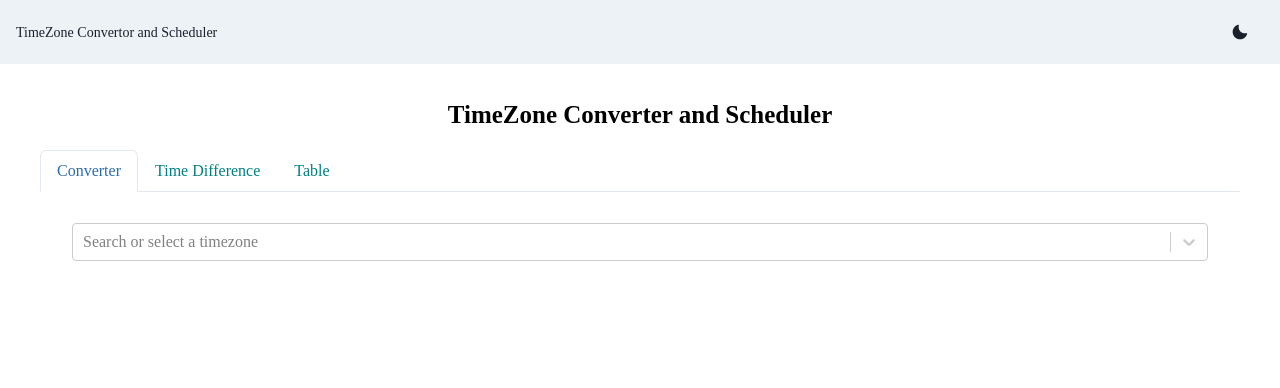
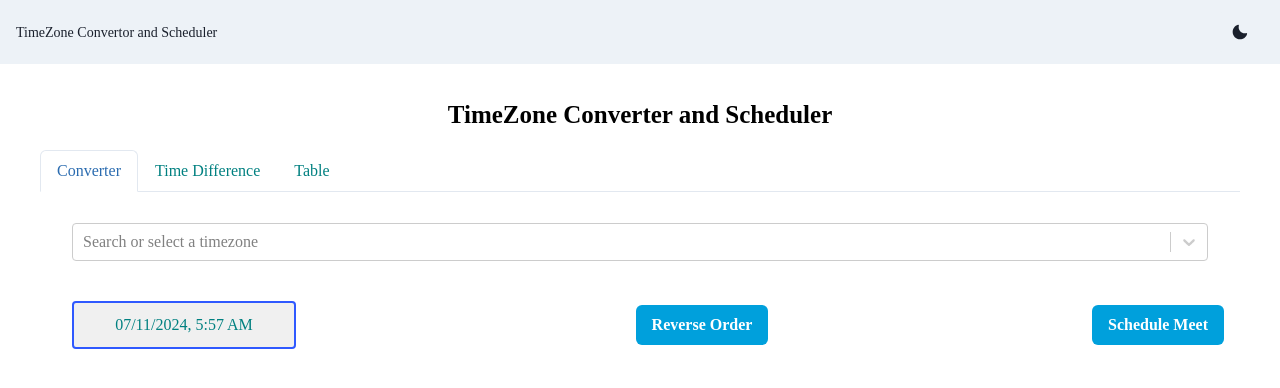
Before and after one commit to Hashal890/timezone-convertor-and-scheduler, a React (Create React App) app: page / in a window 1280 px wide. Shown: the top 388 px of the page. Built offline with nearby package versions, Linux system fonts and the light colour scheme.

Commit message:
created date picker, reverse timezones and schedule meet functions

```diff
--- a/src/components/time-convertor/converter/ConverterSection.jsx
+++ b/src/components/time-convertor/converter/ConverterSection.jsx
@@ -1,10 +1,15 @@
 import React, { useState } from "react";
-import { Box } from "@chakra-ui/react";
+import { Box, Button, Flex } from "@chakra-ui/react";
+import moment from "moment";
 import TimezoneSearchAndSelect from "./TimezoneSearchAndSelect";
 import { INIT_FORMATTED_TIME_ZONES } from "../../../assets/data";
+import DatePicker from "./DatePicker";
+import ScheduleMeetButton from "./ScheduleMeetButton";
 
 const ConverterSection = () => {
   const [timezones, setTimezones] = useState(INIT_FORMATTED_TIME_ZONES);
+  const [selectedDate, setSelectedDate] = useState(moment.utc().toDate());
+  const [time, setTime] = useState(moment.utc().toDate());
 
   const handleTimezoneSelect = (timezone) => {
     if (!timezones.find((tz) => tz.value === timezone.value)) {
@@ -12,9 +17,38 @@ const ConverterSection = () => {
     }
   };
 
+  const handleDateAndTimeChange = (date) => {
+    setSelectedDate(date);
+    setTime(date);
+  };
+
+  const handleReverseOrder = () => {
+    setTimezones([...timezones].reverse());
+  };
+
   return (
     <Box>
       <TimezoneSearchAndSelect onSelect={handleTimezoneSelect} />
+      <Flex
+        justifyContent={["center", "space-between"]}
+        alignItems={"center"}
+        mb={2}
+        mt={2}
+        flexDir={["column", "row"]}
+        gap={4}
+      >
+        <DatePicker
+          selectedDate={selectedDate}
+          handleDateAndTimeChange={handleDateAndTimeChange}
+        />
+        <Button
+          onClick={handleReverseOrder}
+          colorScheme={"linkedin"}
+        >
+          Reverse Order
+        </Button>
+        <ScheduleMeetButton time={time} />
+      </Flex>
     </Box>
   );
 };
--- /dev/null
+++ b/src/components/time-convertor/converter/DatePicker.jsx
@@ -0,0 +1,21 @@
+import React from "react";
+import { Box } from "@chakra-ui/react";
+import ReactDatePicker from "react-datepicker";
+import "react-datepicker/dist/react-datepicker.css";
+import "../../../css/date-picker.css";
+
+const DatePicker = ({ selectedDate, handleDateAndTimeChange }) => {
+  return (
+    <Box p={4} textAlign={"center"}>
+      <ReactDatePicker
+        selected={selectedDate}
+        onChange={handleDateAndTimeChange}
+        showTimeSelect
+        dateFormat="Pp"
+        className="custom-datepicker"
+      />
+    </Box>
+  );
+};
+
+export default DatePicker;
--- /dev/null
+++ b/src/components/time-convertor/converter/ScheduleMeetButton.jsx
@@ -0,0 +1,23 @@
+import React from "react";
+import { Button } from "@chakra-ui/react";
+import moment from "moment";
+
+const ScheduleMeetButton = ({ time }) => {
+  const scheduleMeet = () => {
+    const startTime = moment(time).utc().format("YYYYMMDDTHHmmss") + "Z";
+    const endTime =
+      moment(time).add(1, "hours").utc().format("YYYYMMDDTHHmmss") + "Z";
+
+    const meetUrl = `https://calendar.google.com/calendar/u/0/r/eventedit?dates=${startTime}/${endTime}`;
+
+    window.open(meetUrl, "_blank");
+  };
+
+  return (
+    <Button onClick={scheduleMeet} colorScheme={"linkedin"}>
+      Schedule Meet
+    </Button>
+  );
+};
+
+export default ScheduleMeetButton;
--- /dev/null
+++ b/src/css/date-picker.css
@@ -0,0 +1,19 @@
+.react-datepicker-wrapper {
+  cursor: pointer;
+}
+
+.react-datepicker__input-container input {
+  width: 100%;
+  padding: 10px;
+  border: 2px solid #2f59ff;
+  border-radius: 4px;
+  background-color: #f0f0f0;
+  text-align: center;
+  cursor: pointer;
+}
+
+.react-datepicker__input-container input:focus {
+  outline: none;
+  border-color: #52abff;
+  box-shadow: 0 0 0 2px rgba(49, 127, 200, 0.5);
+}
```
Also changed, not shown: 1 other file (tests, documents, lock files or other folders).
